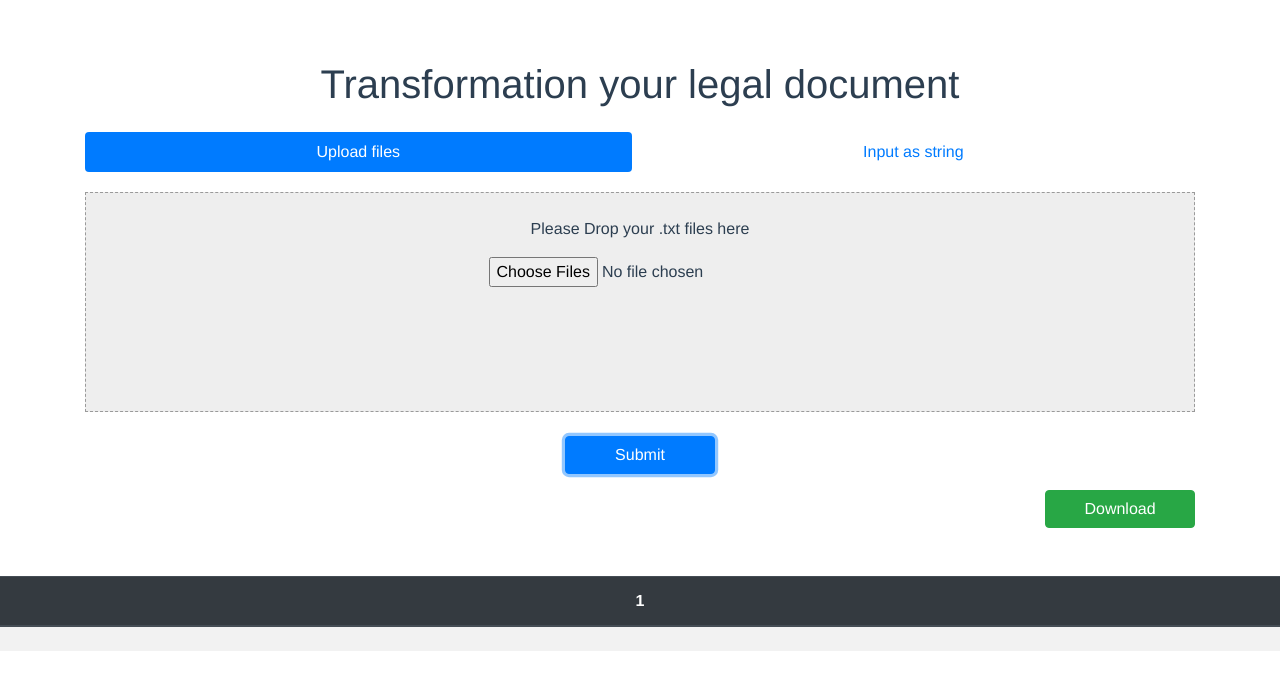
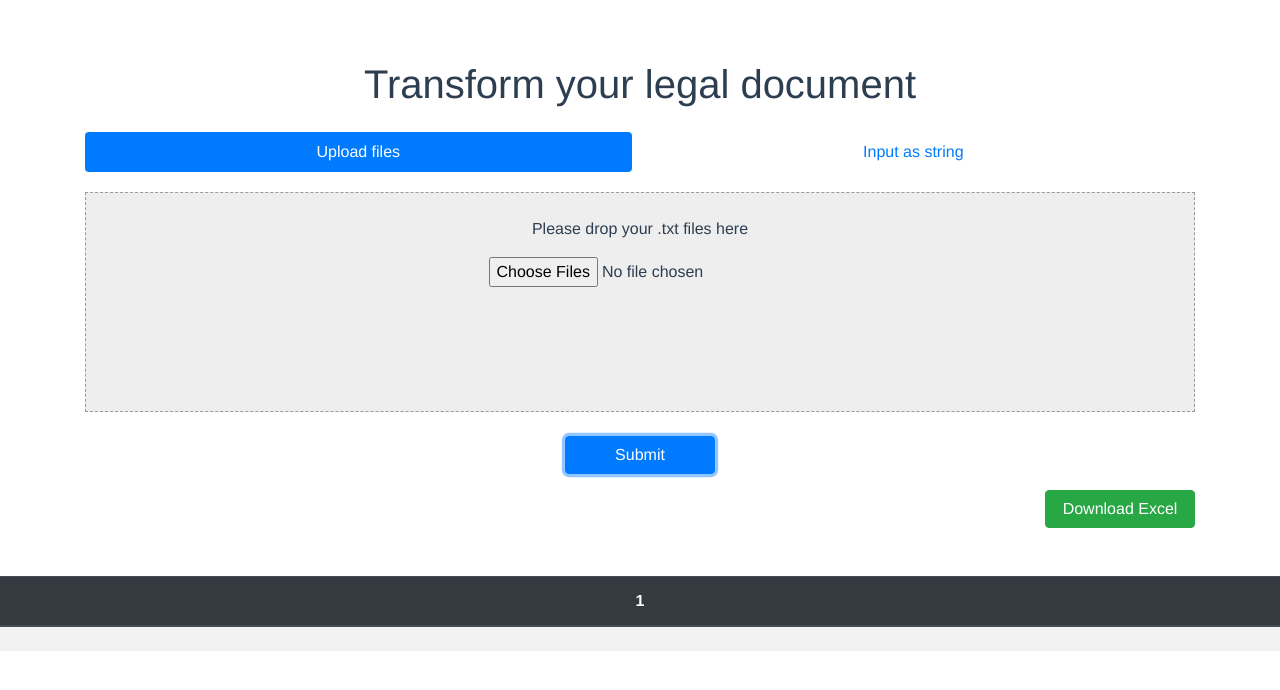
Before and after one commit to ElaineHuang/data-table-transformation, a Vue app: page / in a window 1280 px wide. Both pictures are taken after a click on the button "Submit". Shown: the top 690 px of the page. Built offline with nearby package versions, Linux system fonts and the light colour scheme.

Commit message:
update translation

```diff
--- a/src/App.vue
+++ b/src/App.vue
@@ -1,21 +1,21 @@
 <template>
   <div id="app">
     <div class="container">
-      <h1 class="mb-4">Transformation your legal document</h1>
+      <h1 class="mb-4">Transform your legal document</h1>
       <form @submit.prevent="submitForm">
         <nav class="nav nav-pills nav-fill">
           <a class="nav-item nav-link" href="#" :class="{ active: tab === 0 }" @click="tab = 0">Upload files</a>
           <a class="nav-item nav-link" href="#" :class="{ active: tab === 1 }" @click="tab = 1">Input as string</a>
         </nav>
         <label v-if="tab === 0" class="file-block">
-          <p class="mt-4">Please Drop your .txt files here</p>
+          <p class="mt-4">Please drop your .txt files here</p>
           <input type="file" accept=".txt" multiple @change="loadTextFromFile" />
         </label>
         <textarea v-if="tab === 1" v-model="currentData" class="form-control mt-3" cols="30" rows="10"></textarea>
         <button class="btn btn-primary submit mt-3" type="submit">Submit</button>
       </form>
       <div class="text-right">
-        <button v-if="downloadable" class="btn btn-success submit mt-3" @click="download">Download</button>
+        <button v-if="downloadable" class="btn btn-success submit mt-3" @click="download">Download Excel</button>
       </div>
     </div>
     <table class="table table-striped mt-5" v-if="tableData.length > 0">
```
